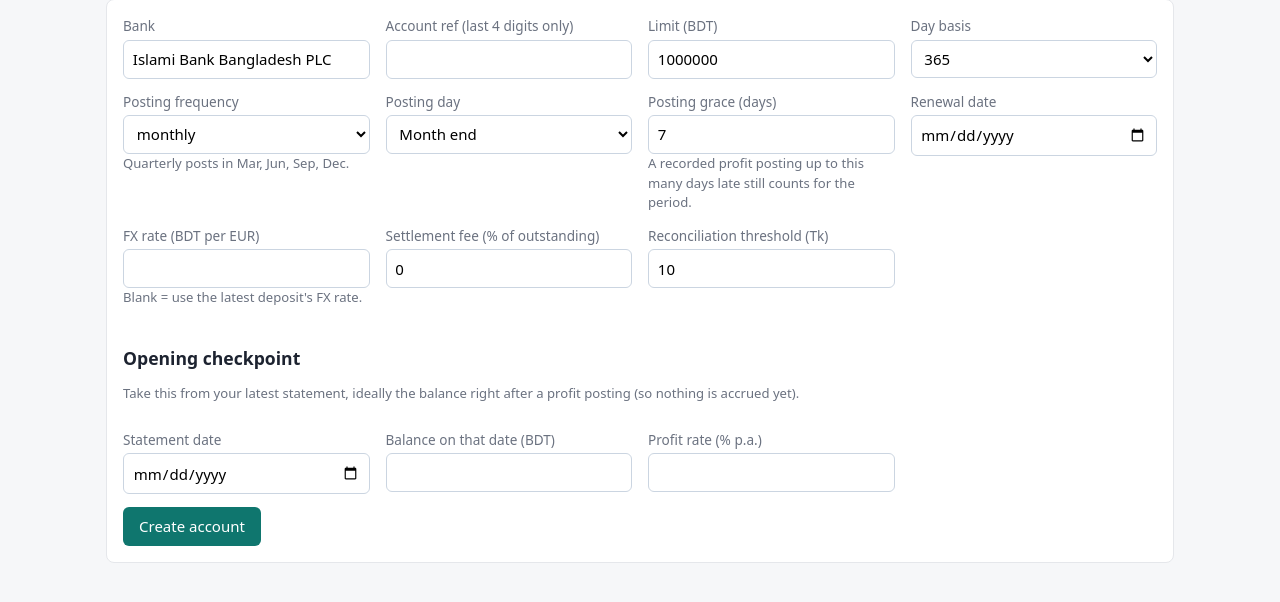
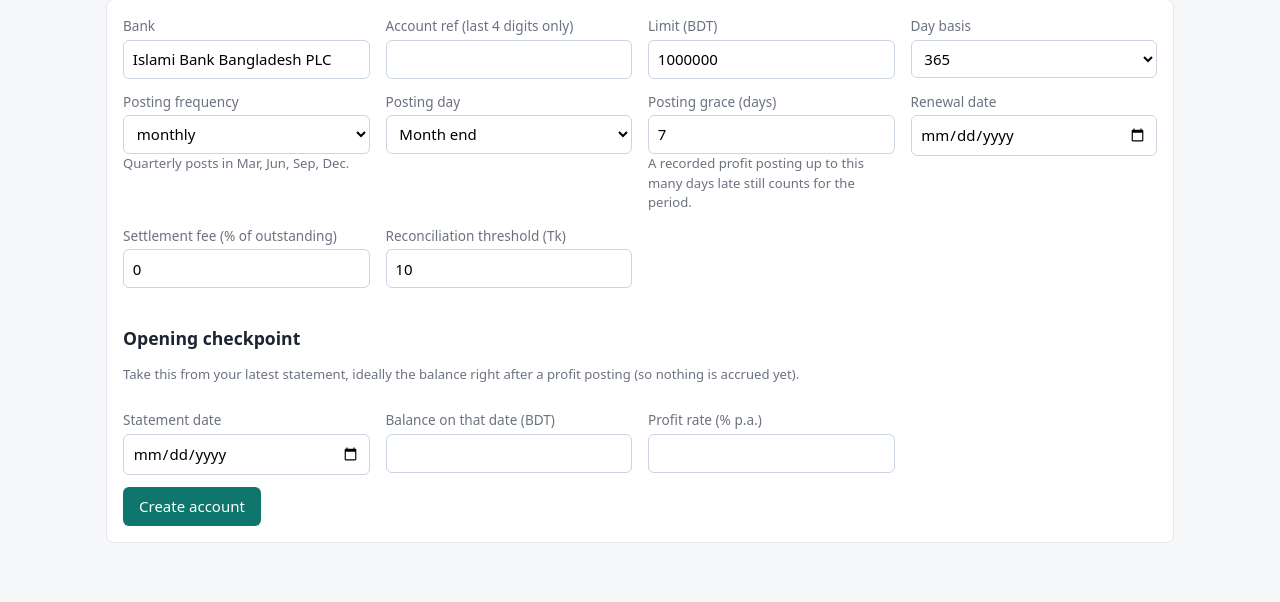
Before and after one commit to roslinmahmud/zero-debt, a FastAPI app: page /setup in a window 1280 px wide. Shown: the part 116-718 px from the top of the page. Run offline with FastAPI, Linux system fonts and the light colour scheme.

Commit message:
Remove FX-related fields and calculations from account and transaction models, update related forms and templates

```diff
--- a/app/backup.py
+++ b/app/backup.py
@@ -15,10 +15,10 @@ from app import models as m
 
 ACCOUNT_FIELDS = (
     "bank", "account_ref", "limit_bdt", "day_basis", "posting_frequency", "posting_day",
-    "posting_grace_days", "renewal_date", "currency", "fx_eur_bdt", "settlement_fee_pct", "recon_threshold_bdt",
+    "posting_grace_days", "renewal_date", "currency", "settlement_fee_pct", "recon_threshold_bdt",
 )
 TXN_FIELDS = (
-    "date", "type", "amount_bdt", "eur_sent", "fx_rate", "transfer_fee_eur", "method", "note",
+    "date", "type", "amount_bdt", "method", "note",
 )
 
 
@@ -91,7 +91,6 @@ def import_json(db: Session, data: dict) -> None:
         posting_grace_days=int(a.get("posting_grace_days", 7)),
         renewal_date=_date(a.get("renewal_date"), optional=True),
         currency=str(a.get("currency") or "BDT")[:3],
-        fx_eur_bdt=_d(a.get("fx_eur_bdt"), optional=True),
         settlement_fee_pct=_d(a.get("settlement_fee_pct") or "0"),
         recon_threshold_bdt=_d(a.get("recon_threshold_bdt") or "10"),
     )
@@ -112,9 +111,6 @@ def import_json(db: Session, data: dict) -> None:
                 date=_date(t["date"]),
                 type=t["type"],
                 amount_bdt=_d(t["amount_bdt"]),
-                eur_sent=_d(t.get("eur_sent"), optional=True),
-                fx_rate=_d(t.get("fx_rate"), optional=True),
-                transfer_fee_eur=_d(t.get("transfer_fee_eur"), optional=True),
                 method=(str(t["method"])[:30] if t.get("method") else None),
                 note=str(t.get("note") or ""),
             )
--- a/app/main.py
+++ b/app/main.py
@@ -199,7 +199,6 @@ def setup_save(
     posting_day: str = Form("month_end"),
     posting_grace_days: int = Form(7),
     renewal_date: str = Form(""),
-    fx_eur_bdt: str = Form(""),
     settlement_fee_pct: str = Form("0"),
     recon_threshold_bdt: str = Form("10"),
     opening_date: str = Form(""),
@@ -227,7 +226,6 @@ def setup_save(
     acc.posting_day = posting_day
     acc.posting_grace_days = posting_grace_days
     acc.renewal_date = day(renewal_date, "Renewal date", optional=True)
-    acc.fx_eur_bdt = num(fx_eur_bdt, "FX rate", optional=True)
     acc.settlement_fee_pct = num(settlement_fee_pct, "Settlement fee") or Decimal("0")
     acc.recon_threshold_bdt = num(recon_threshold_bdt, "Reconciliation threshold")
 
@@ -327,10 +325,7 @@ async def txn_save(
     lg: services.Ledger = Depends(require_ledger),
     date_: str = Form(..., alias="date"),
     type: str = Form(...),
-    amount_bdt: str = Form(""),
-    eur_sent: str = Form(""),
-    fx_rate: str = Form(""),
-    transfer_fee_eur: str = Form(""),
+    amount_bdt: str = Form(...),
     method: str = Form(""),
     note: str = Form(""),
     remove_proof: str = Form(""),
@@ -338,13 +333,7 @@ async def txn_save(
 ):
     if type not in eng.TXN_TYPES:
         raise FormError("Unknown transaction type")
-    eur = num(eur_sent, "EUR sent", optional=True)
-    fx = num(fx_rate, "FX rate", optional=True)
-    amount = num(amount_bdt, "Amount (BDT)", optional=True)
-    if amount is None:
-        if eur is None or fx is None:
-            raise FormError("Amount (BDT) is required (or give EUR sent and FX rate)")
-        amount = eng.q2(eur * fx)
+    amount = num(amount_bdt, "Amount (BDT)")
     if method and method not in METHODS:
         raise FormError("Unknown method")
 
@@ -357,11 +346,7 @@ async def txn_save(
     t.date = day(date_, "Date")
     t.type = type
     t.amount_bdt = amount
-    is_deposit = type == "deposit"
-    t.eur_sent = eur if is_deposit else None
-    t.fx_rate = fx if is_deposit else None
-    t.transfer_fee_eur = num(transfer_fee_eur, "Transfer fee", optional=True) if is_deposit else None
-    t.method = (method or None) if is_deposit else None
+    t.method = (method or None) if type == "deposit" else None
     t.note = note.strip()[:2000]
 
     new_proof = await _save_proof(proof)
@@ -479,9 +464,7 @@ def simulator(request: Request, lg: services.Ledger = Depends(require_ledger)):
     q = request.query_params
     today = date.today()
     submitted = "s1_amount" in q
-    fx = num(q.get("fx"), "FX assumption", optional=True) or services.fx_rate(lg)
     form = {
-        "fx": fx,
         "lumps": q.get("lumps", ""),
         "rate_date": q.get("rate_date", ""),
         "rate_pct": q.get("rate_pct", ""),
@@ -493,25 +476,18 @@ def simulator(request: Request, lg: services.Ledger = Depends(require_ledger)):
     if form["rate_date"] or form["rate_pct"]:
         extra_rates = (eng.RateChange(day(form["rate_date"], "Rate change date"), num(form["rate_pct"], "New rate")),)
 
-    defaults = (("30000", "BDT"), ("50000", "BDT"), ("80000", "BDT"))
+    defaults = ("30000", "50000", "80000")
     scenarios = []
     for i in (1, 2, 3):
-        amount = q.get(f"s{i}_amount", "" if submitted else defaults[i - 1][0])
-        currency = q.get(f"s{i}_currency", defaults[i - 1][1])
+        amount = q.get(f"s{i}_amount", "" if submitted else defaults[i - 1])
         dep_day = int(num(q.get(f"s{i}_day", "1"), "Deposit day") or 1)
         if not 1 <= dep_day <= 31:
             raise FormError("Deposit day must be 1–31")
-        form["scenarios"].append({"amount": amount, "currency": currency, "day": dep_day})
+        form["scenarios"].append({"amount": amount, "day": dep_day})
         value = num(amount, f"Scenario {i} amount", optional=True)
         if value is None:
             continue
-        if currency == "EUR":
-            if not fx:
-                raise FormError("An FX assumption is needed for EUR scenarios")
-            label = f"€{value:,.0f}/mo (day {dep_day})"
-            value = eng.q2(value * fx)
-        else:
-            label = f"Tk {fmt_bdt(value, 0)}/mo (day {dep_day})"
+        label = f"Tk {fmt_bdt(value, 0)}/mo (day {dep_day})"
         scenarios.append(eng.Scenario(label, value, dep_day, lumps, extra_rates))
 
     results = services.run_scenarios(lg, today, scenarios)
--- a/app/models.py
+++ b/app/models.py
@@ -34,7 +34,6 @@ class Account(Base):
     posting_grace_days: Mapped[int] = mapped_column(Integer, default=7)
     renewal_date: Mapped[date | None] = mapped_column(Date, nullable=True)
     currency: Mapped[str] = mapped_column(String(3), default="BDT")
-    fx_eur_bdt: Mapped[Decimal | None] = mapped_column(DecimalStr, nullable=True)
     settlement_fee_pct: Mapped[Decimal] = mapped_column(DecimalStr, default=Decimal("0"))
     recon_threshold_bdt: Mapped[Decimal] = mapped_column(DecimalStr, default=Decimal("10"))
     created_at: Mapped[datetime] = mapped_column(DateTime, server_default=func.now())
@@ -57,9 +56,6 @@ class Txn(Base):
     date: Mapped[date] = mapped_column(Date, index=True)
     type: Mapped[str] = mapped_column(String(20))
     amount_bdt: Mapped[Decimal] = mapped_column(DecimalStr)
-    eur_sent: Mapped[Decimal | None] = mapped_column(DecimalStr, nullable=True)
-    fx_rate: Mapped[Decimal | None] = mapped_column(DecimalStr, nullable=True)
-    transfer_fee_eur: Mapped[Decimal | None] = mapped_column(DecimalStr, nullable=True)
     method: Mapped[str | None] = mapped_column(String(30), nullable=True)
     proof_path: Mapped[str | None] = mapped_column(String(80), nullable=True)
     note: Mapped[str] = mapped_column(Text, default="")
--- a/app/templates/setup.html
+++ b/app/templates/setup.html
@@ -24,8 +24,6 @@
   <div><label>Posting grace (days)</label><input name="posting_grace_days" type="number" min="0" max="31" value="{{ acc.posting_grace_days if acc else 7 }}">
     <div class="hint">A recorded profit posting up to this many days late still counts for the period.</div></div>
   <div><label>Renewal date</label><input name="renewal_date" type="date" value="{{ acc.renewal_date or '' if acc else '' }}"></div>
-  <div><label>FX rate (BDT per EUR)</label><input name="fx_eur_bdt" inputmode="decimal" value="{{ acc.fx_eur_bdt or '' if acc else '' }}">
-    <div class="hint">Blank = use the latest deposit's FX rate.</div></div>
   <div><label>Settlement fee (% of outstanding)</label><input name="settlement_fee_pct" inputmode="decimal" value="{{ acc.settlement_fee_pct if acc else '0' }}"></div>
   <div><label>Reconciliation threshold (Tk)</label><input name="recon_threshold_bdt" inputmode="decimal" value="{{ acc.recon_threshold_bdt if acc else '10' }}"></div>
 
--- a/app/templates/transactions.html
+++ b/app/templates/transactions.html
@@ -12,20 +12,19 @@
 </div>
 <div class="panel">
 <table>
-  <thead><tr><th>Value date</th><th>Type</th><th class="n">Amount (Tk)</th><th class="n">EUR</th><th>Method</th><th>Note</th><th></th></tr></thead>
+  <thead><tr><th>Value date</th><th>Type</th><th class="n">Amount (Tk)</th><th>Method</th><th>Note</th><th></th></tr></thead>
   <tbody>
   {% for t in rows %}
     <tr>
       <td>{{ t.date }}</td>
       <td><span class="badge">{{ t.type }}</span></td>
       <td class="n {% if t.type == 'deposit' %}neg{% else %}pos{% endif %}">{% if t.type == 'deposit' %}-{% else %}+{% endif %}{{ t.amount_bdt|tk }}</td>
-      <td class="n">{% if t.eur_sent %}€{{ t.eur_sent|num }}{% if t.fx_rate %}<div class="hint">@ {{ t.fx_rate }}</div>{% endif %}{% endif %}</td>
       <td>{{ t.method or '' }}</td>
       <td>{{ t.note }}{% if t.proof_path %} <a href="/transactions/{{ t.id }}/proof">proof</a>{% endif %}</td>
       <td class="n"><a href="/transactions/{{ t.id }}/edit">edit</a></td>
     </tr>
   {% else %}
-    <tr><td colspan="7" class="muted">No transactions yet.</td></tr>
+    <tr><td colspan="6" class="muted">No transactions yet.</td></tr>
   {% endfor %}
   </tbody>
 </table>
```
Also changed, not shown: app/services.py (+0 -25 lines), app/static/charts.js (+0 -19 lines), app/templates/dashboard.html (+1 -8 lines), app/templates/simulator.html (+2 -8 lines), app/templates/txn_form.html (+2 -6 lines), tests/test_app.py (+6 -6 lines).
